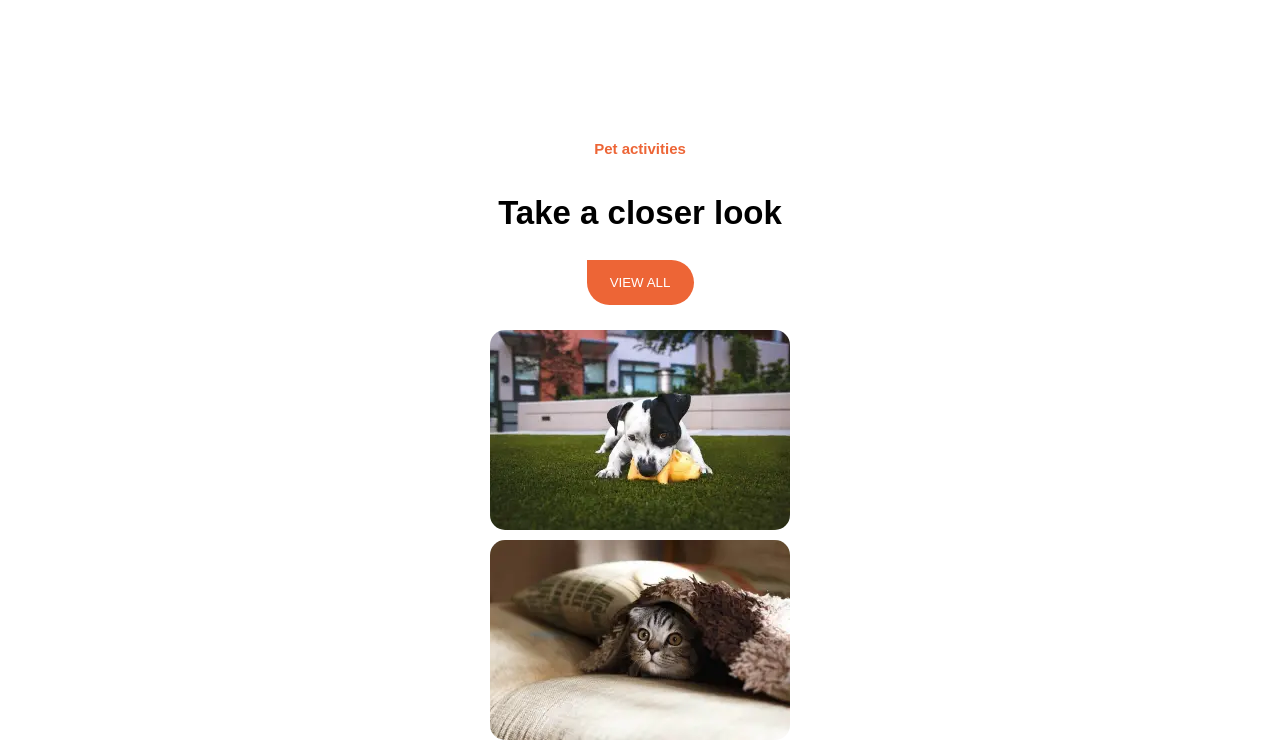
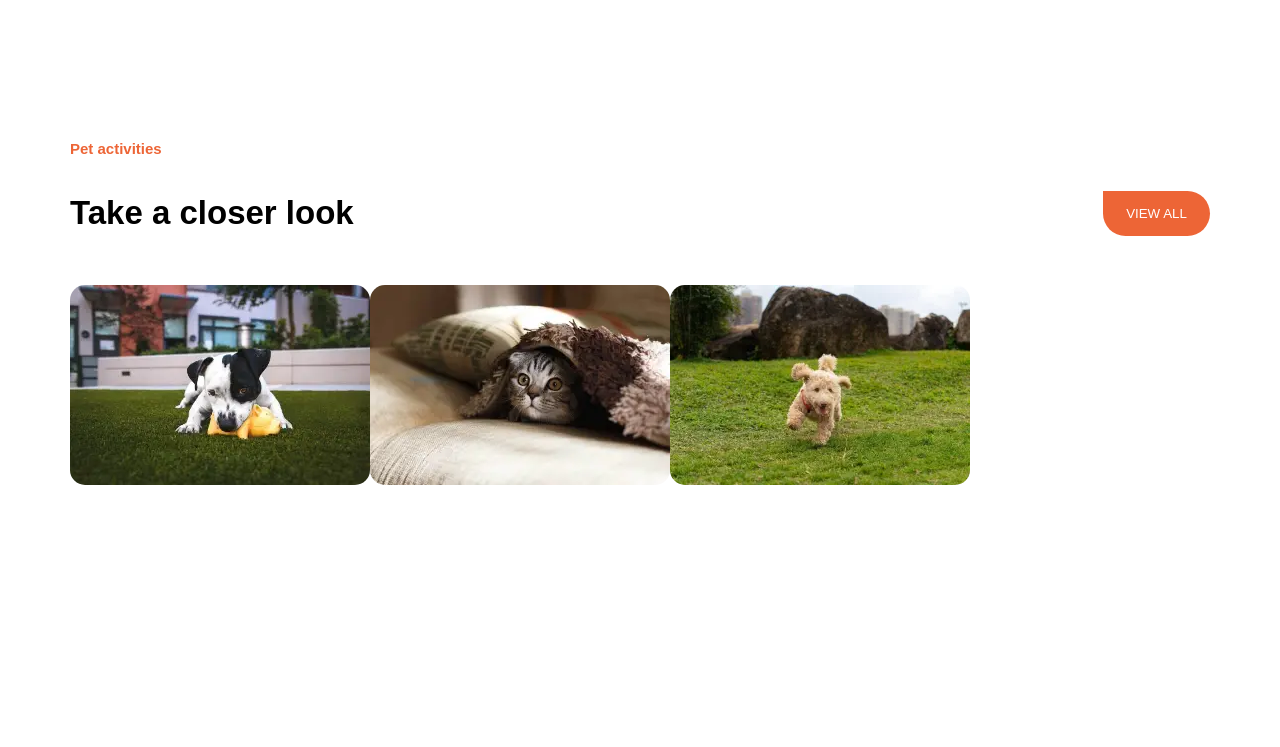
Before and after one commit to victorandujar/202301-w1ch4-Victor-Andujar, a website built with Parcel: page src/index.html in a window 1280 px wide. Shown: the top 747 px of the page. Built offline with nearby package versions, Linux system fonts and the light colour scheme; files whose address does not match are found by name.

Commit message:
add mediaquerys to stylesheet

```diff
--- a/src/css/style.css
+++ b/src/css/style.css
@@ -44,6 +44,16 @@ body {
   border-radius: var(--button-border-radius);
   width: 107px;
   height: 45px;
+  cursor: pointer;
+}
+
+.subheader__button:active {
+  color: #000;
+}
+
+.subheader__button:hoover {
+  background: none;
+  color: var(--color-main);
 }
 
 .main-photos {
@@ -58,3 +68,18 @@ body {
   border-radius: 15px;
   margin-top: 10px;
 }
+
+@media (min-width: 990px) {
+  .main-photos {
+    flex-direction: row;
+  }
+
+  .main-content__title {
+    justify-content: flex-start;
+  }
+
+  .subheader {
+    justify-content: space-between;
+    flex-direction: row;
+  }
+}
```
